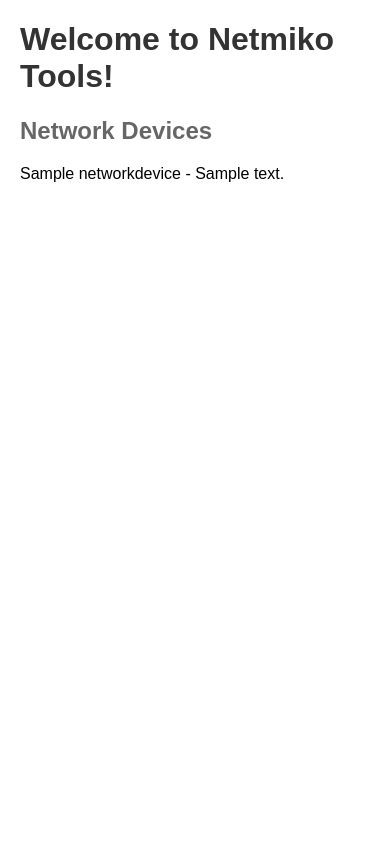
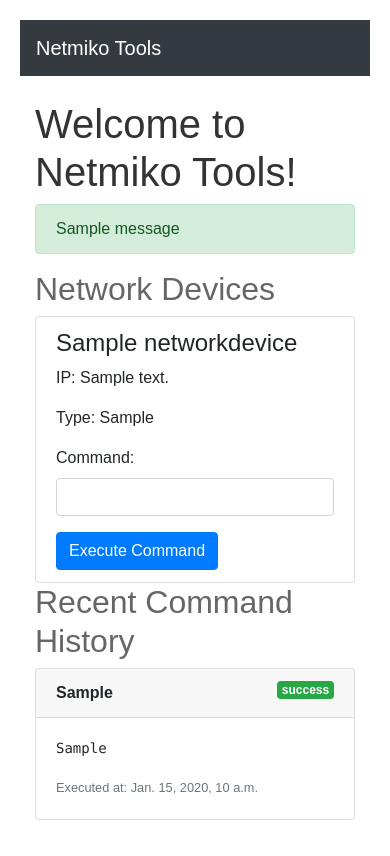
Before and after one commit to sydasif/django_network_manager, a Django app: template netmiko_tools/templates/netmiko_tools/index.html in a window 390 px wide. Before the commit the page ends 182 px from the top, so only its background shows below. Run offline with Django 5.2, Linux system fonts and the light colour scheme; the template is opened without the code that fills it: values that come from a table or form of the project are taken from there, others are empty; tables that the repository leaves empty hold one stand-in row (values such as "Sample post"); one stand-in notice (Sample message) is shown.

Commit message:
integrated Netmiko into the Django application

```diff
--- /dev/null
+++ b/netmiko_tools/forms.py
@@ -0,0 +1,9 @@
+from django import forms
+
+
+class CommandForm(forms.Form):
+    command = forms.CharField(
+        label="Command",
+        max_length=200,
+        widget=forms.TextInput(attrs={"class": "form-control"}),
+    )
--- a/netmiko_tools/templates/netmiko_tools/base.html
+++ b/netmiko_tools/templates/netmiko_tools/base.html
@@ -3,13 +3,21 @@
 <head>
     <title>{% block title %}Netmiko Tools{% endblock %}</title>
     {% load static %}
+    <link rel="stylesheet" href="https://cdn.jsdelivr.net/npm/bootstrap@4.6.0/dist/css/bootstrap.min.css">
     <link rel="stylesheet" href="{% static 'css/style.css' %}">
 </head>
 <body>
+    <nav class="navbar navbar-expand-lg navbar-dark bg-dark mb-4">
+        <div class="container">
+            <a class="navbar-brand" href="{% url 'home' %}">Netmiko Tools</a>
+        </div>
+    </nav>
     <div class="container">
         {% block content %}
         {% endblock %}
     </div>
+    <script src="https://code.jquery.com/jquery-3.5.1.slim.min.js"></script>
+    <script src="https://cdn.jsdelivr.net/npm/bootstrap@4.6.0/dist/js/bootstrap.bundle.min.js"></script>
     <script src="{% static 'js/script.js' %}"></script>
 </body>
 </html>
--- a/netmiko_tools/templates/netmiko_tools/index.html
+++ b/netmiko_tools/templates/netmiko_tools/index.html
@@ -3,10 +3,59 @@
 {% block content %}
 <h1>Welcome to Netmiko Tools!</h1>
 
-<h2>Network Devices</h2>
-<ul>
-    {% for device in devices %}
-    <li>{{ device.name }} - {{ device.ip_address }}</li>
+{% if messages %}
+<div class="messages">
+    {% for message in messages %}
+    <div class="alert {% if message.tags %}alert-{{ message.tags }}{% endif %}">
+        {{ message }}
+    </div>
     {% endfor %}
-</ul>
+</div>
+{% endif %}
+
+<div class="row">
+    <div class="col-md-6">
+        <h2>Network Devices</h2>
+        <div class="list-group">
+            {% for device in devices %}
+            <div class="list-group-item">
+                <h4>{{ device.name }}</h4>
+                <p>IP: {{ device.ip_address }}</p>
+                <p>Type: {{ device.device_type }}</p>
+                <form method="post" action="{% url 'home' %}">
+                    {% csrf_token %}
+                    <input type="hidden" name="device_id" value="{{ device.id }}">
+                    <div class="form-group">
+                        {{ form.command.label_tag }}
+                        {{ form.command }}
+                    </div>
+                    <button type="submit" class="btn btn-primary">Execute Command</button>
+                </form>
+            </div>
+            {% empty %}
+            <p>No devices configured yet.</p>
+            {% endfor %}
+        </div>
+    </div>
+
+    <div class="col-md-6">
+        <h2>Recent Command History</h2>
+        {% for history in device.command_history.all|slice:":5" %}
+        <div class="card mb-3">
+            <div class="card-header">
+                <strong>{{ history.command }}</strong>
+                <span class="badge {% if history.status == 'success' %}badge-success{% else %}badge-danger{% endif %} float-right">
+                    {{ history.status }}
+                </span>
+            </div>
+            <div class="card-body">
+                <pre>{{ history.output }}</pre>
+                <small class="text-muted">Executed at: {{ history.executed_at }}</small>
+            </div>
+        </div>
+        {% empty %}
+        <p>No command history available.</p>
+        {% endfor %}
+    </div>
+</div>
 {% endblock %}
--- a/network_manager/urls.py
+++ b/network_manager/urls.py
@@ -16,11 +16,9 @@ Including another URLconf
 """
 
 from django.contrib import admin
-from django.shortcuts import redirect
 from django.urls import include, path
 
 urlpatterns = [
     path("admin/", admin.site.urls),
-    path("tools/", include("netmiko_tools.urls")),
-    path("", lambda request: redirect("tools/"), name="home"),
+    path("", include("netmiko_tools.urls")),
 ]
```
Also changed, not shown: netmiko_tools/views.py (+50 -3 lines).
